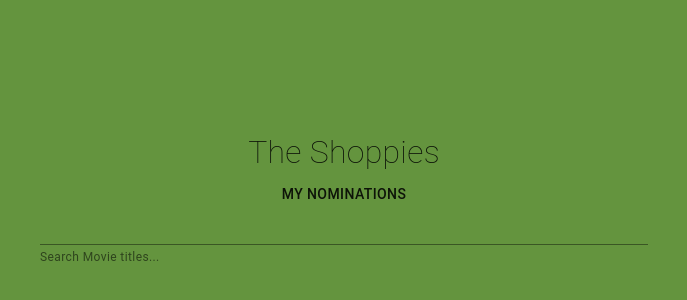
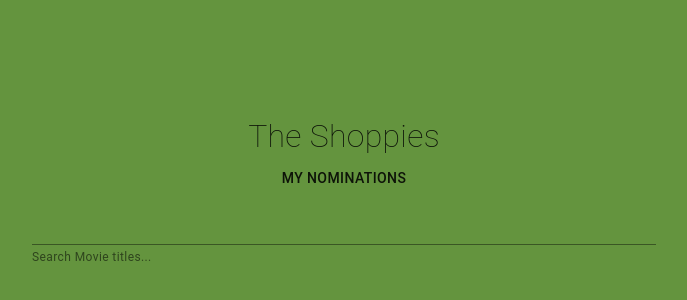
Before and after one commit to cyrusdiego/shoppies, a React (Create React App) app: page / in a window 1280 px wide. Shown: the part 170-470 px from the top of the page, without its empty margins (296-983 px from the left). Built offline with nearby package versions, Linux system fonts and the light colour scheme.

Commit message:
removed unnecessary nesting of Grid component

```diff
--- a/src/App.js
+++ b/src/App.js
@@ -47,12 +47,10 @@ export const App = () => {
           justify='center'
           style={{ minHeight: '100vh' }}
         >
-          <Grid item container xs={6} alignItems='center' spacing={2}>
-            <Grid item xs={12}>
-              <Grid item direction='column'>
-                <Typography className={classes.header}>The Shoppies</Typography>
-                <NominationsPage />
-              </Grid>
+          <Typography className={classes.header}>The Shoppies</Typography>
+          <NominationsPage />
+          <Grid item container alignItems='center' xs={6}>
+            <Grid item xs>
               <SearchBar onSearch={onSearch} />
             </Grid>
           </Grid>
```
